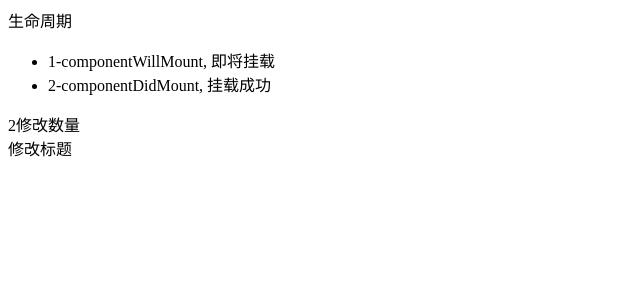
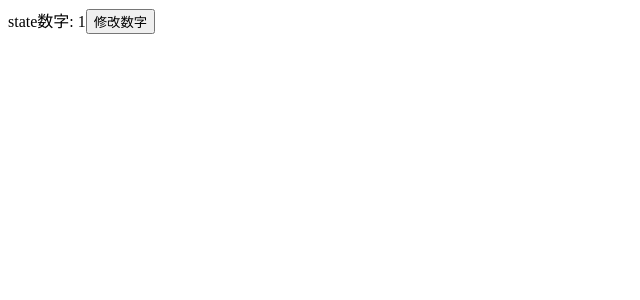
Before and after one commit to ranwawa/learning, a React (Create React App) app: page / in a window 1280 px wide. Shown: the top 300 px of the page, without its empty margins (0-640 px from the left). Built offline with nearby package versions, Linux system fonts and the light colour scheme.

Commit message:
feat(SetStateDemo): state的异步同步

```diff
--- a/src/app.jsx
+++ b/src/app.jsx
@@ -1,5 +1,7 @@
 import React from "react";
-import LifecircleComponent from "./lifecircleComponent";
+// import LifecircleComponent from "./lifecircleComponent";
+import SetStateDemo from './setStateDemo';
+// import StateComponent from './StateComponent';
 export default class App extends React.Component {
   constructor() {
     super();
@@ -15,8 +17,9 @@ export default class App extends React.Component {
   render() {
     return (
       <div>
-        <LifecircleComponent title={this.state.title} />
-        <div onClick={this.handleClickProps}>修改标题</div>
+        {/*<LifecircleComponent title={this.state.title} />*/}
+        {/*<div onClick={this.handleClickProps}>修改标题</div>*/}
+        <SetStateDemo />
       </div>
     );
   }
--- /dev/null
+++ b/src/setStateDemo.jsx
@@ -0,0 +1,33 @@
+/*
+ * 同步还是异步
+ * 为什么要异步
+ * 如何获取更改后的值
+ * 什么情况下是同步
+ * */
+import React from 'react';
+
+export default class SetStateDemo extends React.Component {
+  constructor() {
+    super();
+    this.state = {
+      number: 1,
+    };
+  }
+  render() {
+    return (
+      <div>
+        state数字: {this.state.number}
+        <button onClick={this.handleClick.bind(this)}>修改数字</button>
+      </div>
+    );
+  }
+  handleClick() {
+    console.log('更新之前的值', this.state.number);
+    this.setState({
+      number: this.state.number + 1,
+    }, (e) => {
+      console.log('页面显示的值', this.state.number);
+    });
+    console.log('更新之后的值', this.state.number);
+  }
+}
```
Also changed, not shown: 1 other file (tests, documents, lock files or other folders).
